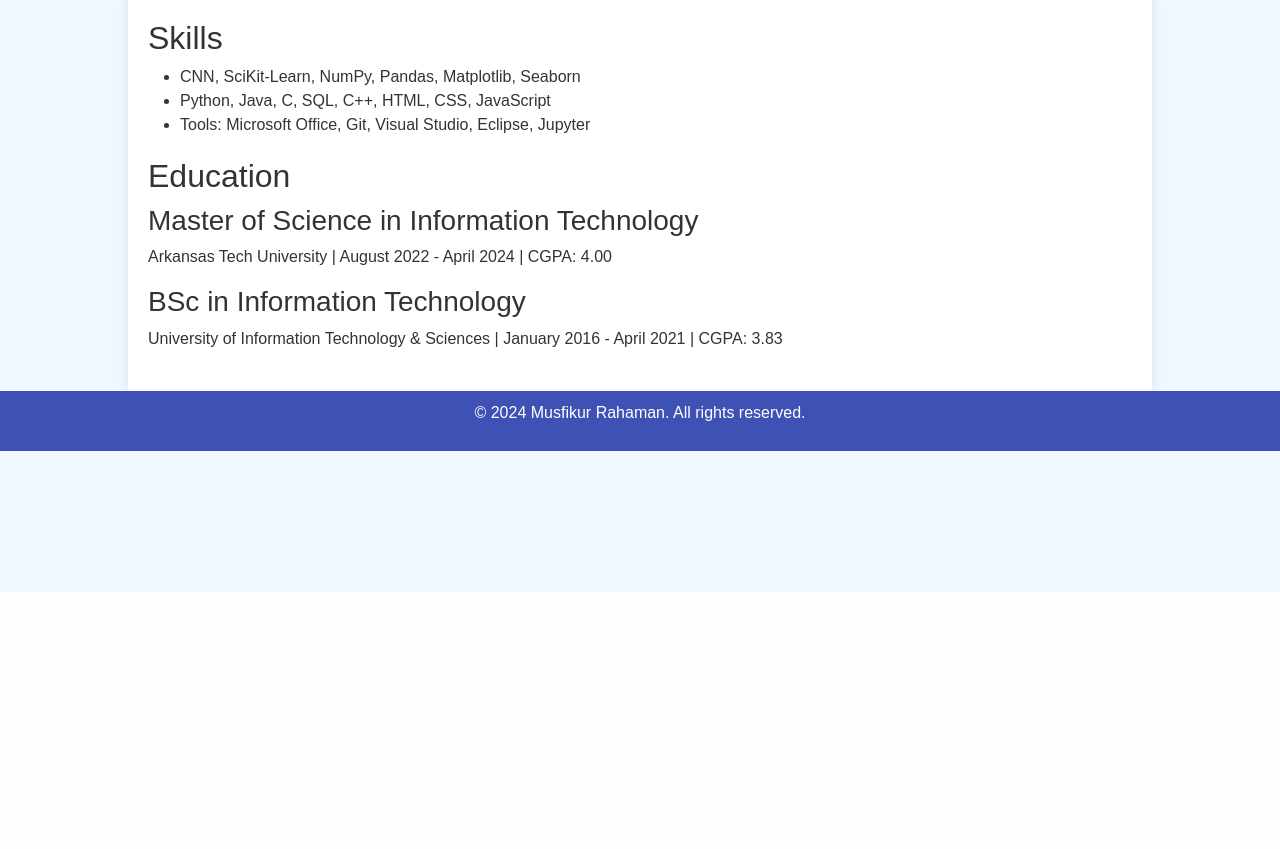
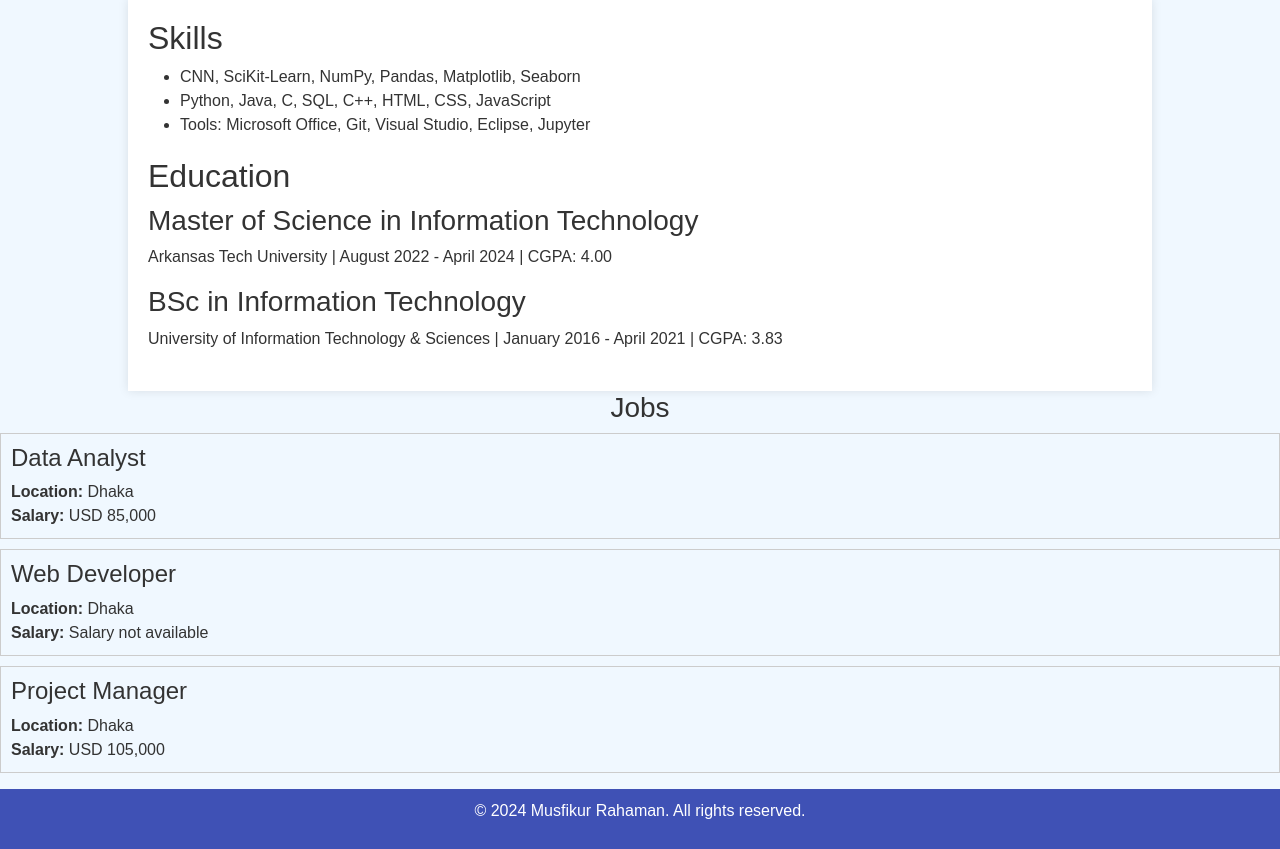
Before and after one commit to musfikur-rahaman/jovian-website, a Flask app: page / in a window 1280 px wide. Shown: the part 208-1057 px from the top of the page. Before the commit the page ends 659 px from the top, so only its background shows below. Run offline with Flask 3, Linux system fonts and the light colour scheme.

Commit message:
Added Job List

```diff
--- a/app.py
+++ b/app.py
@@ -4,9 +4,34 @@ from flask import Flask, render_template
 
 app = Flask(__name__)
 
+JOBS = [
+   {
+    'id' : 1,
+    'title': 'Data Analyst',
+    'location': 'Dhaka',
+    'Salary' : 'USD 85,000'
+    },
+
+    {
+    'id' : 2,
+    'title': 'Web Developer',
+    'location': 'Dhaka',
+
+    },
+
+    {
+    'id' : 3,
+    'title': 'Project Manager',
+    'location': 'Dhaka',
+    'Salary' : 'USD 105,000'
+    }
+
+]
+
 @app.route("/")
 def home():
-    return render_template("home.html")
+    return render_template("home.html",
+                          jobs = JOBS)
 
 @app.route("/experience")
 def experience():
--- a/templates/home.html
+++ b/templates/home.html
@@ -89,6 +89,29 @@
         </div>
     </div>
 
+    <div>
+        <h3 class="text-center">Jobs</h3>
+
+        <div style="margin-bottom: 16px;">
+            {% for job in jobs %}
+                <div style="border: 1px solid #ccc; padding: 10px; margin-bottom: 10px;">
+                    <h4>{{ job.title }}</h4>
+                    <div><strong>Location:</strong> {{ job.location }}</div>
+                    <div>
+                        <strong>Salary:</strong>
+                        {% if job.Salary %}
+                            {{ job.Salary }}
+                        {% else %}
+                            Salary not available
+                        {% endif %}
+                    </div>
+                </div>
+            {% endfor %}
+        </div>
+    </div>
+
+
+
     <div class="footer">
         <p>&copy; 2024 Musfikur Rahaman. All rights reserved.</p>
     </div>
```
